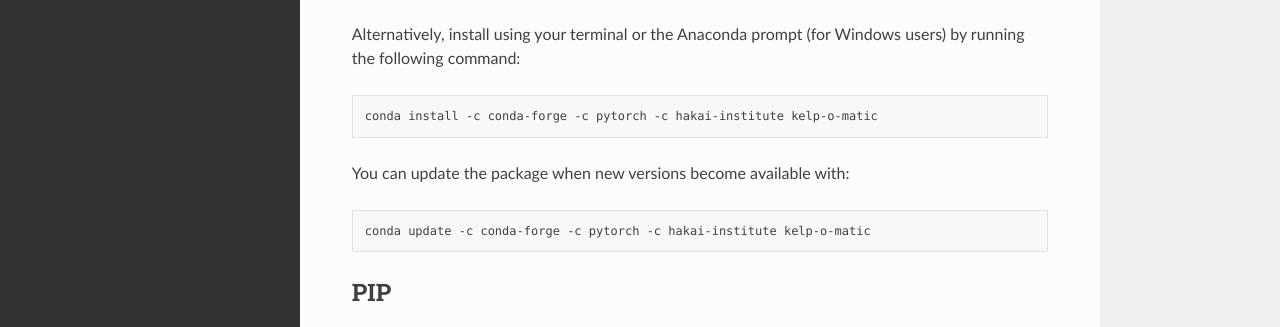
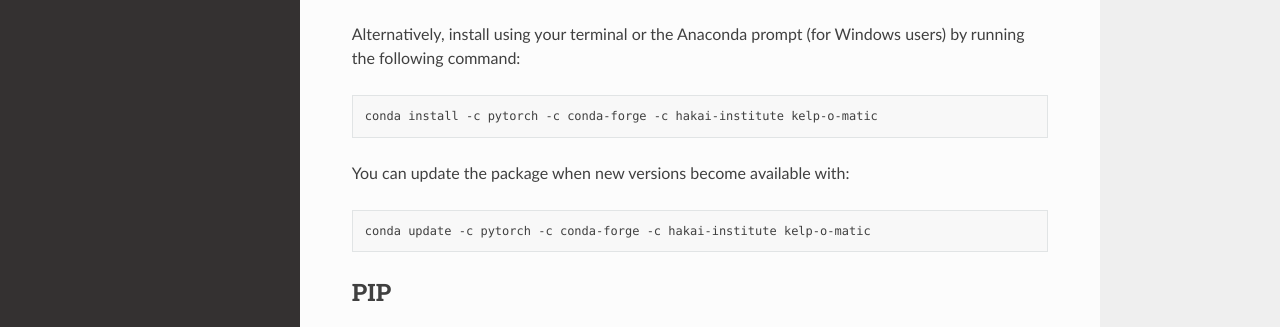
Before and after one commit to HakaiInstitute/kelp-o-matic, a Sphinx documentation site: the page built from docs/installation.rst, in a window 1280 px wide and 1384 px high. Shown: the part 531-858 px from the top of the window. Built offline with Sphinx 7.4.7 and the Read the Docs theme 2.0.0, drawn with Linux system fonts in a browser that asks for light colours.

```diff
--- a/docs/installation.rst
+++ b/docs/installation.rst
@@ -22,13 +22,13 @@ Alternatively, install using your terminal or the Anaconda prompt (for Windows u
 
 .. code-block:: bash
 
-    conda install -c conda-forge -c pytorch -c hakai-institute kelp-o-matic
+    conda install -c pytorch -c conda-forge -c hakai-institute kelp-o-matic
 
 You can update the package when new versions become available with:
 
 .. code-block:: bash
 
-    conda update -c conda-forge -c pytorch -c hakai-institute kelp-o-matic
+    conda update -c pytorch -c conda-forge -c hakai-institute kelp-o-matic
 
 PIP
 ---
```
